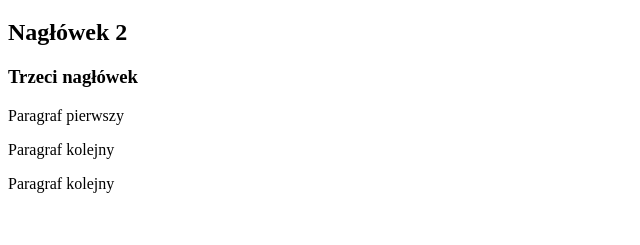
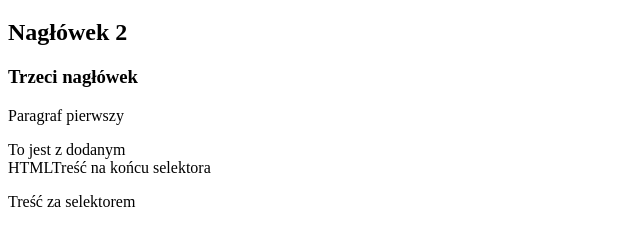
Before and after one commit to karol509x/jquery, a plain HTML site: page index.html in a window 1280 px wide. Shown: the part 61-306 px from the top of the page, without its empty margins (0-640 px from the left). Drawn offline with nearby package versions, Linux system fonts and the light colour scheme.

Commit message:
metody-jquery

```diff
--- a/index.html
+++ b/index.html
@@ -3,6 +3,7 @@
 <head>
     <meta charset="UTF-8">
     <title>jquery</title>
+    <link rel="stylesheet" href="css/style.css">
 </head>
 <body>
 
@@ -16,6 +17,6 @@
     <p class="paragrafnext">Paragraf kolejny</p>
 
     <script type="text/javascript" src="https://cdnjs.cloudflare.com/ajax/libs/jquery/3.2.1/jquery.min.js"></script>
-    <script src="js/2-selektory.js"></script>
+    <script src= "js/3-manipulacja-dom.js"></script>
 </body>
 </html>
--- /dev/null
+++ b/js/3-manipulacja-dom.js
@@ -0,0 +1,31 @@
+'use strict';
+
+$(function(){
+    //Pobieranie tekstu
+    var tekstParagrafuPierwszego = $('#paragraf').text();
+    console.log(tekstParagrafuPierwszego);
+
+    //Dodawanie tesktu
+    $('.paragraf').text(tekstParagrafuPierwszego);
+
+    //Dodawanie HTML
+    $('.paragrafnext').html('To jest <strong>paragraf</strong> z dodanym <br> HTML');
+
+    //Dodanie treści na końcu selektora
+     $('.paragrafnext').append('Treść na końcu selektora');
+
+    //Dodanie tresci za selektorem
+    $('.paragrafnext').after('Treść za selektorem');
+
+    //Usuwanie elementu i jego zawartości
+    $('strong').remove();
+
+    //Usuwanie tylko zawartości elementu
+    $('.paragraf').empty();
+
+    //Dodawanie klasy
+    $('h1').addClass('blue');
+
+    //Dodanie atrybutu
+    $('h1').attr('imie', 'Marcin');
+});
```
Also changed, not shown: css/style.css (added).
